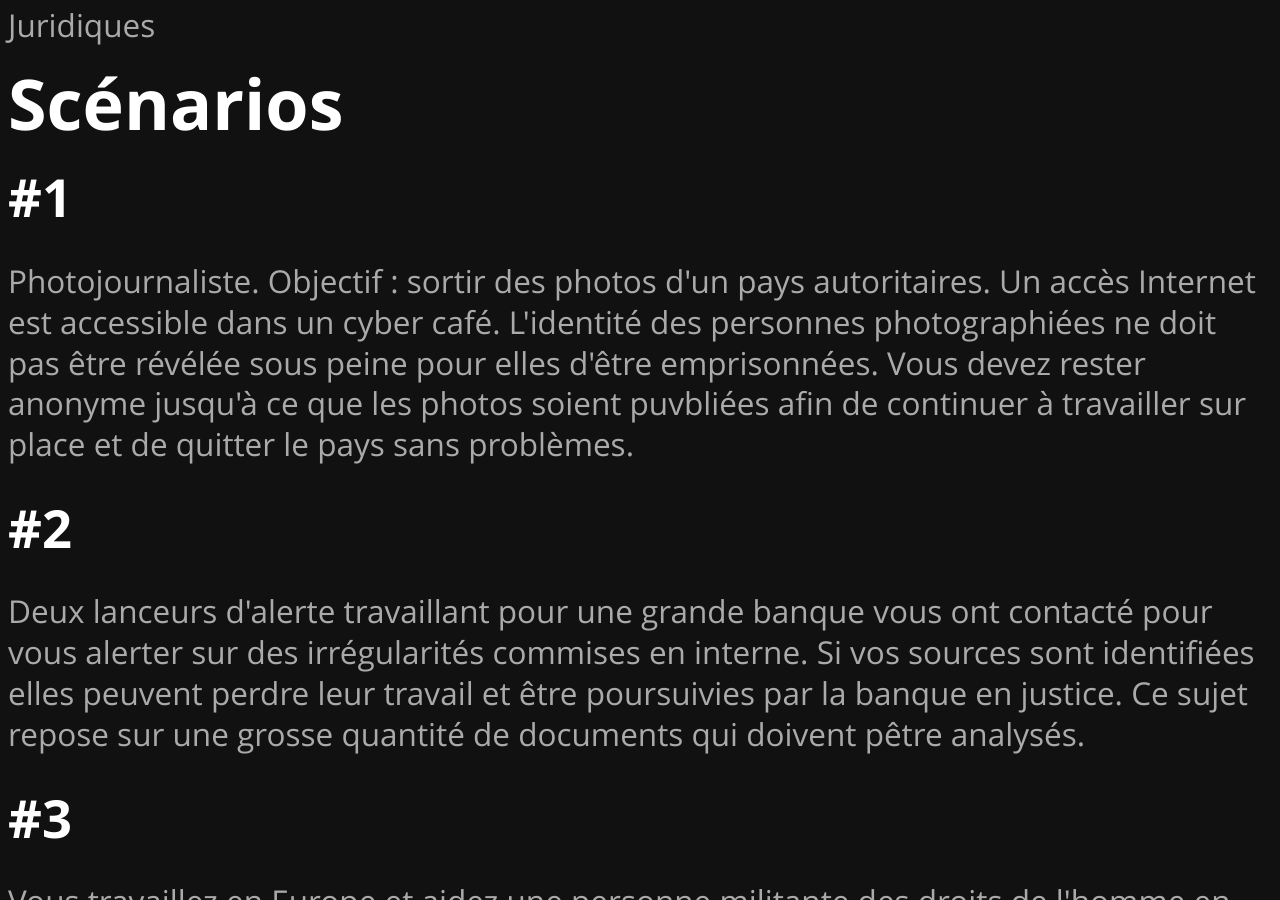
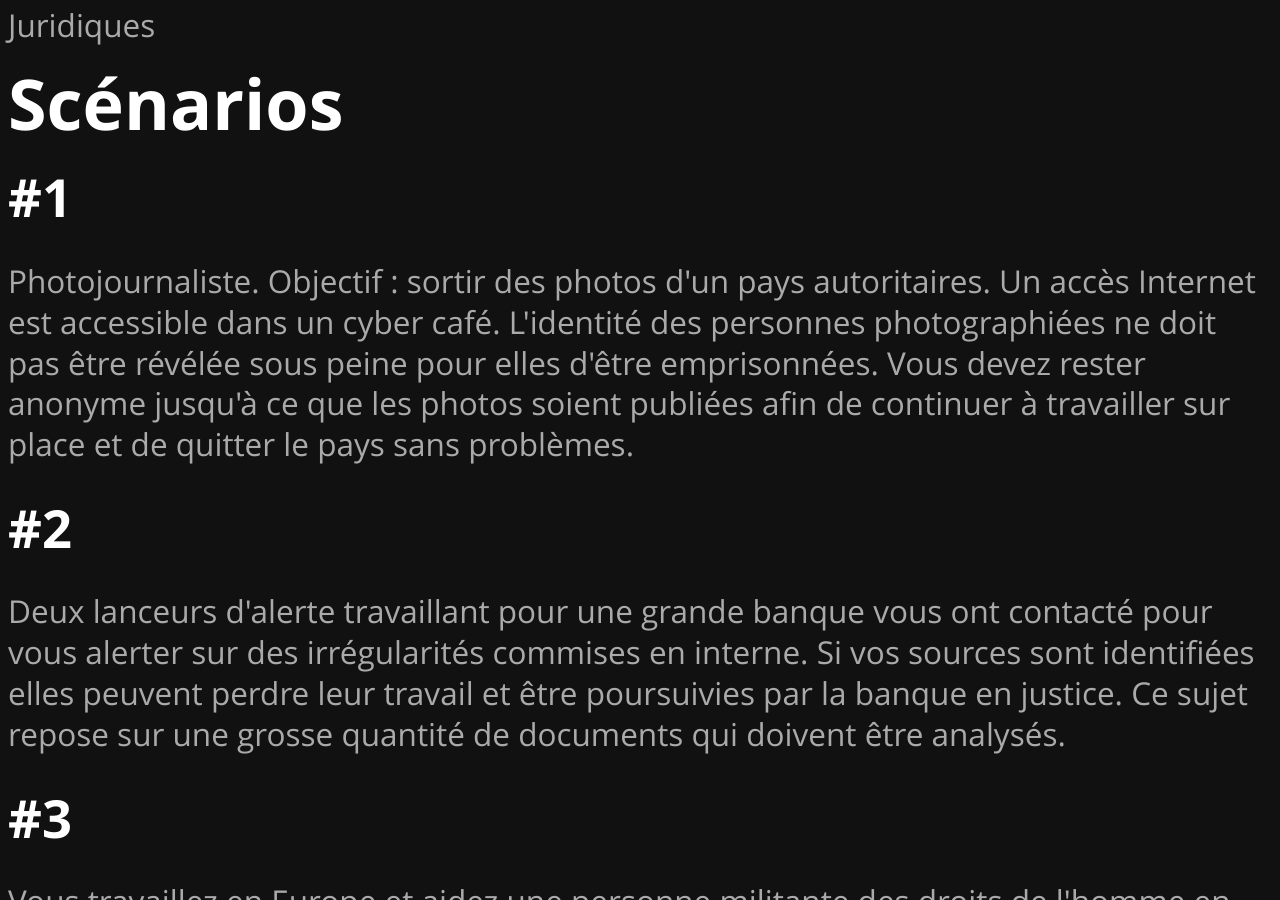
Before and after one commit to Nothing2Hide/slides, a Jekyll site: the page built from atelier-modele-de-menace.html, in a window 1280 px wide and 900 px high, scrolled down 2272 px. Built offline with Jekyll 4.4.1, drawn with Linux system fonts in a browser that asks for light colours; some of the changed text lies outside the part shown.

Commit message:
fix: Typos

```diff
--- a/atelier-modele-de-menace.html
+++ b/atelier-modele-de-menace.html
@@ -18,7 +18,7 @@ licence: "CC BY 3.0"
     <section>
         <h1>Modèle de menace</h1>
         <ul>
-            <li class="fragment">Quelles informations je dois protéger ?</li>
+            <li class="fragment">Quelles informations dois-je protéger ?</li>
             <li class="fragment">Qui pourrait s'y intéresser ?</li>
             <li class="fragment">Quels moyens peuvent-ils mobiliser ?</li>
             <li class="fragment">Quelles sont les conséquences s'ils arrivent à accéder à ces informations ?</li>
@@ -37,7 +37,7 @@ licence: "CC BY 3.0"
 <section>
     <h2>Qui pourrait s'y intéresser ?</h2>
     <ul>
-        <li>les organisations ou personnes objet de mon article</li>
+        <li>Les organisations ou personnes objet de mon article</li>
         <li>Un gouvernement</li>
         <li>Un juge ou un policier</li>
         <li>Un société privée</li>
@@ -61,7 +61,8 @@ licence: "CC BY 3.0"
     <ul>
         <li>Sujet grillé</li>
         <li>Problèmes avec la justice pour une source</li>
-            <li>Menaces physiques</li>
+        <li>Menaces physiques</li>
+      </ul>
 </section>
 
 <section>
@@ -79,11 +80,11 @@ licence: "CC BY 3.0"
 </section>
 <section>
     <h2>#1</h2>
-    <p>Photojournaliste. Objectif : sortir des photos d'un pays autoritaires. Un accès Internet est accessible dans un cyber café. L'identité des personnes photographiées ne doit pas être révélée sous peine pour elles d'être emprisonnées. Vous devez rester anonyme jusqu'à ce que les photos soient puvbliées afin de continuer à travailler sur place et de quitter le pays sans problèmes.</p>
+    <p>Photojournaliste. Objectif : sortir des photos d'un pays autoritaires. Un accès Internet est accessible dans un cyber café. L'identité des personnes photographiées ne doit pas être révélée sous peine pour elles d'être emprisonnées. Vous devez rester anonyme jusqu'à ce que les photos soient publiées afin de continuer à travailler sur place et de quitter le pays sans problèmes.</p>
 </section>
     <section>
     <h2>#2</h2>
-    <p>Deux lanceurs d'alerte travaillant pour une grande banque vous ont contacté pour vous alerter sur des irrégularités commises en interne. Si vos sources sont identifiées elles peuvent perdre leur travail et être poursuivies par la banque en justice. Ce sujet repose sur une grosse quantité de documents qui doivent pêtre analysés.</p>
+    <p>Deux lanceurs d'alerte travaillant pour une grande banque vous ont contacté pour vous alerter sur des irrégularités commises en interne. Si vos sources sont identifiées elles peuvent perdre leur travail et être poursuivies par la banque en justice. Ce sujet repose sur une grosse quantité de documents qui doivent être analysés.</p>
 </section>
 <section>
     <h2>#3</h2>
```
Also changed, not shown: other parts of atelier-modele-de-menace.html (+1 -1 lines).
